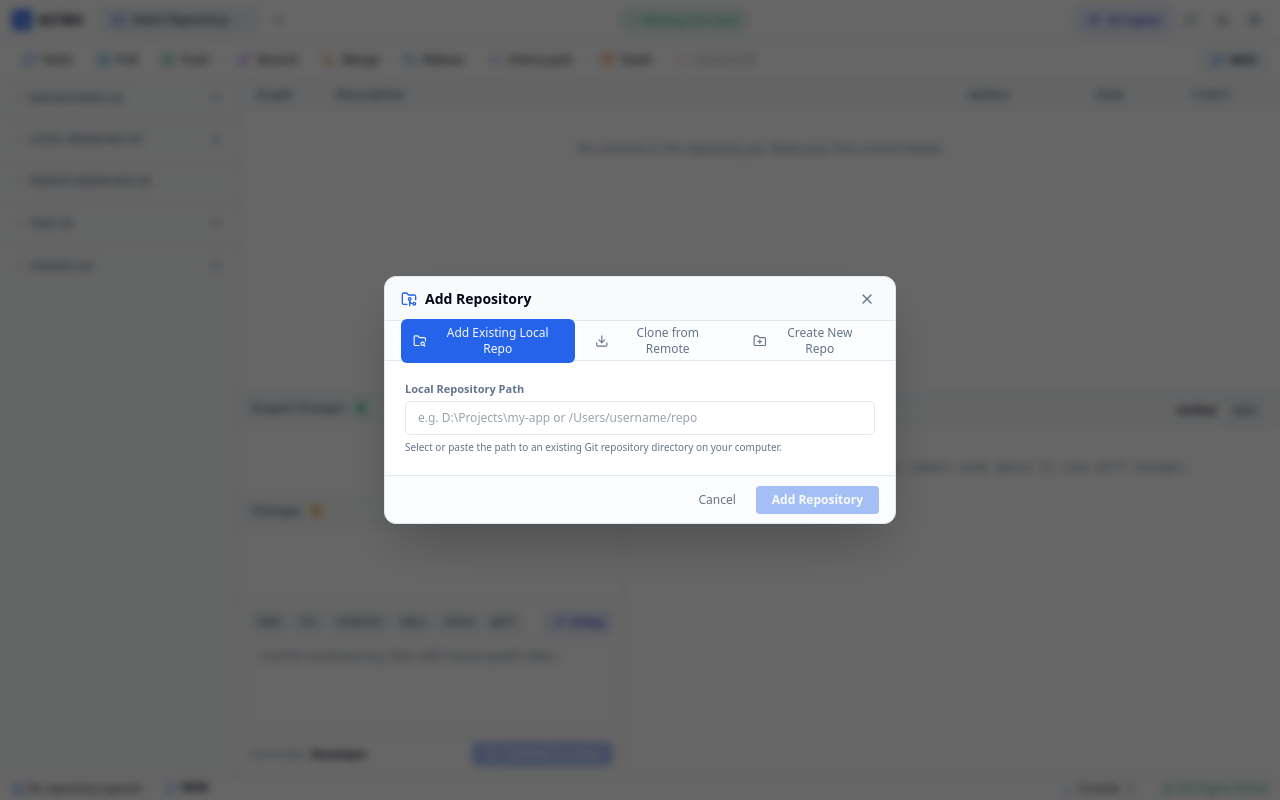
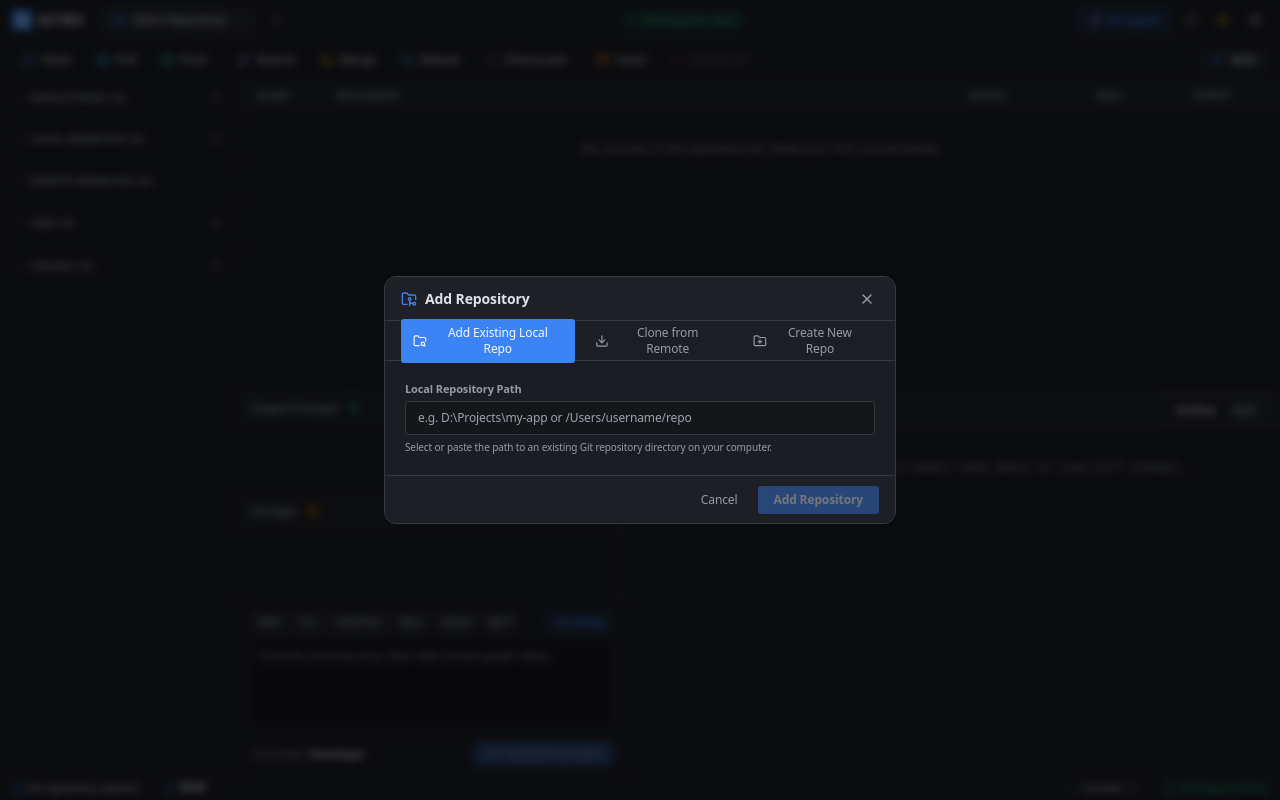
Before and after one commit to chenarmy/GITBX, a Vue app: page / in a window 1280 px wide. Built offline with nearby package versions, Linux system fonts and the light colour scheme; the HTML template or start-up script is replaced by a standard one.

Commit message:
style: align GITBX UI with DBX workbench

```diff
--- a/src/App.vue
+++ b/src/App.vue
@@ -49,7 +49,7 @@ onUnmounted(() => {
 </script>
 
 <template>
-  <div class="h-screen w-screen flex flex-col bg-background text-foreground overflow-hidden font-sans">
+  <div class="dbx-shell h-screen w-screen flex flex-col bg-background text-foreground overflow-hidden font-sans">
     <!-- Top Header -->
     <NavbarHeader />
 
@@ -62,7 +62,7 @@ onUnmounted(() => {
       <SidebarWorkspace />
 
       <!-- 2. Central & Right Workspace Layout -->
-      <div class="flex-1 flex flex-col overflow-hidden min-h-0">
+      <div class="flex-1 flex flex-col overflow-hidden min-h-0 dbx-workspace">
         <!-- Top Half: Commit Graph Tree View (45% height) -->
         <div class="h-[45%] flex flex-col overflow-hidden min-h-[160px]">
           <CommitGraphCanvas />
--- a/src/assets/main.css
+++ b/src/assets/main.css
@@ -3,51 +3,50 @@
 @tailwind utilities;
 
 @layer base {
-  /* Default: Light Mode (DBX SaaS Style) */
+  /* DBX family: dark desktop-workbench defaults with a quiet blue accent. */
   :root {
-    --background: 0 0% 100%;
-    --foreground: 222.2 84% 4.9%;
-    --card: 0 0% 100%;
-    --card-foreground: 222.2 84% 4.9%;
-    --popover: 0 0% 100%;
-    --popover-foreground: 222.2 84% 4.9%;
-    --primary: 221.2 83.2% 53.3%;
-    --primary-foreground: 210 40% 98%;
-    --secondary: 210 40% 96.1%;
-    --secondary-foreground: 222.2 47.4% 11.2%;
-    --muted: 210 40% 96.1%;
-    --muted-foreground: 215.4 16.3% 46.9%;
-    --accent: 210 40% 96.1%;
-    --accent-foreground: 222.2 47.4% 11.2%;
-    --destructive: 0 84.2% 60.2%;
-    --destructive-foreground: 210 40% 98%;
-    --border: 214.3 31.8% 91.4%;
-    --input: 214.3 31.8% 91.4%;
-    --ring: 221.2 83.2% 53.3%;
-    --radius: 0.5rem;
+    --background: 220 13% 9%;
+    --foreground: 220 18% 89%;
+    --card: 220 13% 12%;
+    --card-foreground: 220 18% 89%;
+    --popover: 220 13% 14%;
+    --popover-foreground: 220 18% 89%;
+    --primary: 217 91% 60%;
+    --primary-foreground: 220 20% 98%;
+    --secondary: 220 12% 16%;
+    --secondary-foreground: 220 18% 89%;
+    --muted: 220 12% 15%;
+    --muted-foreground: 220 8% 62%;
+    --accent: 220 12% 19%;
+    --accent-foreground: 220 18% 94%;
+    --destructive: 0 63% 55%;
+    --destructive-foreground: 220 20% 98%;
+    --border: 220 10% 23%;
+    --input: 220 10% 25%;
+    --ring: 217 91% 60%;
+    --radius: 0.3rem;
   }
 
-  /* Dark Mode */
-  .dark {
-    --background: 224 71% 4%;
-    --foreground: 213 31% 91%;
-    --card: 224 71% 4%;
-    --card-foreground: 213 31% 91%;
-    --popover: 224 71% 4%;
-    --popover-foreground: 215 20.2% 65.1%;
-    --primary: 217.2 91.2% 59.8%;
-    --primary-foreground: 222.2 47.4% 1.2%;
-    --secondary: 222.2 47.4% 11.2%;
-    --secondary-foreground: 210 40% 98%;
-    --muted: 223 47% 11%;
-    --muted-foreground: 215.4 16.3% 56.9%;
-    --accent: 216 34% 17%;
-    --accent-foreground: 210 40% 98%;
-    --destructive: 0 63% 31%;
-    --destructive-foreground: 210 40% 98%;
-    --border: 216 34% 17%;
-    --input: 216 34% 17%;
-    --ring: 216 34% 17%;
+  .light {
+    --background: 220 18% 97%;
+    --foreground: 220 18% 16%;
+    --card: 0 0% 100%;
+    --card-foreground: 220 18% 16%;
+    --popover: 0 0% 100%;
+    --popover-foreground: 220 18% 16%;
+    --primary: 217 83% 53%;
+    --primary-foreground: 0 0% 100%;
+    --secondary: 220 16% 94%;
+    --secondary-foreground: 220 18% 20%;
+    --muted: 220 16% 95%;
+    --muted-foreground: 220 8% 47%;
+    --accent: 220 16% 91%;
+    --accent-foreground: 220 18% 18%;
+    --destructive: 0 72% 51%;
+    --destructive-foreground: 0 0% 100%;
+    --border: 220 14% 87%;
+    --input: 220 14% 84%;
+    --ring: 217 83% 53%;
   }
 }
 
@@ -60,21 +59,109 @@
   background: transparent;
 }
 ::-webkit-scrollbar-thumb {
-  background: rgba(148, 163, 184, 0.4);
-  border-radius: 4px;
+  background: hsl(var(--border));
+  border-radius: 2px;
 }
 ::-webkit-scrollbar-thumb:hover {
-  background: rgba(100, 116, 139, 0.6);
+  background: hsl(var(--muted-foreground) / 0.65);
 }
 
-/* Subtle smooth transition for themes */
+/* DBX uses compact, flat workbench surfaces instead of floating cards. */
 * {
   border-color: hsl(var(--border));
 }
 
+html,
+body,
+#app {
+  background: hsl(var(--background));
+}
+
 body {
-  background-color: hsl(var(--background));
   color: hsl(var(--foreground));
-  font-family: -apple-system, BlinkMacSystemFont, "Segoe UI", Roboto, "Helvetica Neue", Arial, sans-serif;
+  font-family: Inter, ui-sans-serif, -apple-system, BlinkMacSystemFont, "Segoe UI", sans-serif;
+  font-size: 12px;
   -webkit-font-smoothing: antialiased;
 }
+
+.dbx-shell {
+  letter-spacing: -0.01em;
+}
+
+.dbx-shell button,
+.dbx-shell input,
+.dbx-shell textarea {
+  border-radius: 3px;
+}
+
+.dbx-shell .shadow-2xl,
+.dbx-shell .shadow-xl,
+.dbx-shell .shadow-lg,
+.dbx-shell .shadow-md,
+.dbx-shell .shadow-sm,
+.dbx-shell .shadow-xs,
+.dbx-shell .shadow-2xs {
+  box-shadow: none;
+}
+
+.dbx-shell .dbx-header {
+  background: hsl(var(--card));
+  border-bottom-color: hsl(var(--border));
+}
+
+.dbx-shell .dbx-toolbar {
+  background: hsl(var(--card));
+}
+
+.dbx-shell .dbx-sidebar {
+  background: hsl(var(--background));
+}
+
+.dbx-shell .dbx-section-heading {
+  color: hsl(var(--muted-foreground));
+  font-size: 10px;
+  font-weight: 700;
+  letter-spacing: 0.06em;
+  text-transform: uppercase;
+}
+
+.dbx-shell .dbx-selected {
+  background: hsl(var(--primary) / 0.14);
+  color: hsl(var(--primary));
+}
+
+.dbx-shell .dbx-pane-header {
+  background: hsl(var(--muted) / 0.72);
+  color: hsl(var(--muted-foreground));
+  font-size: 11px;
+  letter-spacing: 0.01em;
+}
+
+.dbx-shell .dbx-muted-button {
+  color: hsl(var(--muted-foreground));
+}
+
+.dbx-shell .dbx-muted-button:hover {
+  color: hsl(var(--foreground));
+  background: hsl(var(--accent));
+}
+
+.dbx-shell .dbx-icon-button {
+  height: 24px;
+  width: 24px;
+  align-items: center;
+  display: inline-flex;
+  justify-content: center;
+}
+
+.dbx-shell .dbx-toolbar-button {
+  border: 1px solid transparent;
+  color: hsl(var(--foreground));
+  font-size: 11px;
+  height: 26px;
+}
+
+.dbx-shell .dbx-toolbar-button:hover {
+  background: hsl(var(--accent));
+  border-color: hsl(var(--border));
+}
--- a/src/components/diff/DiffViewer.vue
+++ b/src/components/diff/DiffViewer.vue
@@ -12,9 +12,9 @@ const viewMode = ref<'unified' | 'split'>('unified');
 </script>
 
 <template>
-  <div class="h-full flex flex-col bg-card overflow-hidden text-xs">
+  <div class="dbx-diff h-full flex flex-col bg-card overflow-hidden text-xs">
     <!-- Diff Header -->
-    <div class="h-8 bg-muted/40 border-b border-border flex items-center justify-between px-3 select-none">
+    <div class="dbx-pane-header h-8 bg-muted/40 border-b border-border flex items-center justify-between px-3 select-none">
       <div class="flex items-center space-x-2 truncate">
         <FileCode class="w-4 h-4 text-primary shrink-0" />
         <span class="font-bold text-foreground truncate">{{ diffStore.selectedFile || 'No file selected' }}</span>
--- a/src/components/graph/CommitGraphCanvas.vue
+++ b/src/components/graph/CommitGraphCanvas.vue
@@ -135,9 +135,9 @@ function formatTime(timestamp: number) {
 </script>
 
 <template>
-  <div class="flex-1 flex flex-col bg-card overflow-hidden border-b border-border text-xs">
+  <div class="dbx-graph flex-1 flex flex-col bg-card overflow-hidden border-b border-border text-xs">
     <!-- Header row -->
-    <div class="h-7 bg-muted/40 border-b border-border flex items-center text-muted-foreground font-bold px-2 select-none">
+    <div class="dbx-pane-header h-7 bg-muted/40 border-b border-border flex items-center text-muted-foreground font-bold px-2 select-none">
       <div class="w-20 pl-2">Graph</div>
       <div class="flex-1 pl-2">Description</div>
       <div class="w-32">Author</div>
--- a/src/components/layout/ConsolePanel.vue
+++ b/src/components/layout/ConsolePanel.vue
@@ -68,10 +68,10 @@ watch(
 <template>
   <div
     v-if="consoleStore.isOpen"
-    class="h-60 bg-card border-t border-border flex flex-col select-none text-xs shadow-2xl z-20"
+    class="dbx-console h-60 bg-card border-t border-border flex flex-col select-none text-xs z-20"
   >
     <!-- Console Toolbar Header -->
-    <div class="h-8 bg-muted/50 border-b border-border flex items-center justify-between px-3 select-none">
+    <div class="dbx-pane-header h-8 bg-muted/50 border-b border-border flex items-center justify-between px-3 select-none">
       <div class="flex items-center space-x-2">
         <div class="flex items-center space-x-1.5 font-bold text-foreground">
           <Terminal class="w-3.5 h-3.5 text-primary" />
--- a/src/components/layout/FooterBar.vue
+++ b/src/components/layout/FooterBar.vue
@@ -13,7 +13,7 @@ const consoleStore = useConsoleStore();
 </script>
 
 <template>
-  <footer class="h-6 bg-card border-t border-border flex items-center justify-between px-3 text-[11px] select-none text-muted-foreground z-30 shadow-2xs">
+  <footer class="dbx-footer h-6 bg-card border-t border-border flex items-center justify-between px-3 text-[11px] select-none text-muted-foreground z-30">
     <!-- Left: Repo & Branch Status -->
     <div class="flex items-center space-x-3">
       <div class="flex items-center space-x-1 font-medium text-foreground truncate max-w-xs">
--- a/src/components/layout/MainToolbar.vue
+++ b/src/components/layout/MainToolbar.vue
@@ -115,7 +115,7 @@ async function handleCherryPick() {
 </script>
 
 <template>
-  <div class="flex flex-col bg-card border-b border-border">
+  <div class="dbx-toolbar flex flex-col bg-card border-b border-border">
     <!-- In-progress Operation Banner (Merge / Rebase / Cherry-pick) -->
     <div
       v-if="repoStore.repoInfo?.is_merging || repoStore.repoInfo?.is_rebasing || repoStore.repoInfo?.is_cherry_picking"
@@ -186,7 +186,7 @@ async function handleCherryPick() {
     </div>
 
     <!-- Main Toolbar Row -->
-    <div class="h-10 flex items-center justify-between px-3 text-xs select-none">
+    <div class="dbx-toolbar-actions h-10 flex items-center justify-between px-3 text-xs select-none">
       <div class="flex items-center space-x-1">
         <!-- Fetch Button -->
         <button
--- a/src/components/layout/NavbarHeader.vue
+++ b/src/components/layout/NavbarHeader.vue
@@ -64,12 +64,12 @@ onUnmounted(() => {
 
 <template>
   <header
-    class="h-10 bg-card border-b border-border flex items-center justify-between px-3 text-xs select-none relative z-30 shadow-sm"
+    class="dbx-header h-10 bg-card border-b border-border flex items-center justify-between px-3 text-xs select-none relative z-30"
   >
     <!-- Left: App Logo & Repo Dropdown Selector -->
     <div class="flex items-center space-x-2">
       <div class="flex items-center space-x-1.5 font-bold tracking-tight cursor-pointer hover:opacity-85 transition">
-        <div class="w-5 h-5 rounded bg-primary flex items-center justify-center text-primary-foreground shadow-sm">
+        <div class="w-5 h-5 rounded-sm bg-primary flex items-center justify-center text-primary-foreground">
           <FolderGit2 class="w-3.5 h-3.5" />
         </div>
         <span class="text-sm font-black tracking-wider text-foreground">GITBX</span>
@@ -81,7 +81,7 @@ onUnmounted(() => {
       <div id="repo-dropdown-container" class="relative">
         <button
           @click.stop="isRepoDropdownOpen = !isRepoDropdownOpen"
-          class="flex items-center space-x-1.5 px-2.5 py-1 rounded-md bg-secondary hover:bg-accent border border-border text-foreground font-medium transition active:scale-95 max-w-[260px] shadow-sm"
+          class="flex items-center space-x-1.5 px-2.5 py-1 rounded-sm bg-secondary hover:bg-accent border border-border text-foreground font-medium transition active:scale-95 max-w-[260px]"
         >
           <FolderOpen class="w-3.5 h-3.5 text-primary shrink-0" />
           <span class="truncate">{{ repoStore.repoInfo?.name || 'Select Repository' }}</span>
@@ -159,7 +159,7 @@ onUnmounted(() => {
     <div class="flex items-center space-x-1.5">
       <button
         @click="aiStore.openAiModal()"
-        class="flex items-center space-x-1.5 px-2.5 py-1 rounded-md bg-indigo-50 hover:bg-indigo-100 text-indigo-700 border border-indigo-200 dark:bg-indigo-950/40 dark:hover:bg-indigo-900/60 dark:text-indigo-300 dark:border-indigo-800 active:scale-95 transition shadow-sm font-medium"
+          class="flex items-center space-x-1.5 px-2.5 py-1 rounded-sm bg-primary/10 hover:bg-primary/20 text-primary border border-primary/30 active:scale-95 transition font-medium"
         title="Open AI Commit & Assistant Modal"
       >
         <Sparkles class="w-3.5 h-3.5 text-indigo-600 dark:text-indigo-400" />
--- a/src/components/layout/SidebarWorkspace.vue
+++ b/src/components/layout/SidebarWorkspace.vue
@@ -42,12 +42,12 @@ function openContextMenu(e: MouseEvent, branch: BranchItem) {
 </script>
 
 <template>
-  <aside class="w-60 bg-muted/30 dark:bg-card border-r border-border flex flex-col select-none overflow-y-auto text-xs shadow-sm">
+  <aside class="dbx-sidebar w-60 bg-muted/30 dark:bg-card border-r border-border flex flex-col select-none overflow-y-auto text-xs">
     <!-- Repositories Section (SourceTree style) -->
     <div class="p-2 border-b border-border">
       <div
         @click="isReposOpen = !isReposOpen"
-        class="flex items-center justify-between text-muted-foreground font-bold px-1.5 mb-1 text-[10px] tracking-wider uppercase cursor-pointer hover:text-foreground"
+        class="dbx-section-heading flex items-center justify-between text-muted-foreground font-bold px-1.5 mb-1 text-[10px] tracking-wider uppercase cursor-pointer hover:text-foreground"
       >
         <div class="flex items-center space-x-1">
           <component :is="isReposOpen ? ChevronDown : ChevronRight" class="w-3 h-3" />
@@ -91,7 +91,7 @@ function openContextMenu(e: MouseEvent, branch: BranchItem) {
     <div class="p-2 border-b border-border">
       <div
         @click="isBranchesOpen = !isBranchesOpen"
-        class="flex items-center justify-between text-muted-foreground font-bold px-1.5 py-0.5 cursor-pointer hover:text-foreground text-[10px] tracking-wider uppercase"
+        class="dbx-section-heading flex items-center justify-between text-muted-foreground font-bold px-1.5 py-0.5 cursor-pointer hover:text-foreground text-[10px] tracking-wider uppercase"
       >
         <div class="flex items-center space-x-1">
           <component :is="isBranchesOpen ? ChevronDown : ChevronRight" class="w-3 h-3" />
@@ -139,7 +139,7 @@ function openContextMenu(e: MouseEvent, branch: BranchItem) {
     <div class="p-2 border-b border-border">
       <div
         @click="isRemotesOpen = !isRemotesOpen"
-        class="flex items-center justify-between text-muted-foreground font-bold px-1.5 py-0.5 cursor-pointer hover:text-foreground text-[10px] tracking-wider uppercase"
+        class="dbx-section-heading flex items-center justify-between text-muted-foreground font-bold px-1.5 py-0.5 cursor-pointer hover:text-foreground text-[10px] tracking-wider uppercase"
       >
         <div class="flex items-center space-x-1">
           <component :is="isRemotesOpen ? ChevronDown : ChevronRight" class="w-3 h-3" />
@@ -165,7 +165,7 @@ function openContextMenu(e: MouseEvent, branch: BranchItem) {
     <div class="p-2 border-b border-border">
       <div
         @click="isTagsOpen = !isTagsOpen"
-        class="flex items-center justify-between text-muted-foreground font-bold px-1.5 py-0.5 cursor-pointer hover:text-foreground text-[10px] tracking-wider uppercase"
+        class="dbx-section-heading flex items-center justify-between text-muted-foreground font-bold px-1.5 py-0.5 cursor-pointer hover:text-foreground text-[10px] tracking-wider uppercase"
       >
         <div class="flex items-center space-x-1">
           <component :is="isTagsOpen ? ChevronDown : ChevronRight" class="w-3 h-3" />
@@ -196,7 +196,7 @@ function openContextMenu(e: MouseEvent, branch: BranchItem) {
     <div class="p-2">
       <div
         @click="isStashesOpen = !isStashesOpen"
-        class="flex items-center justify-between text-muted-foreground font-bold px-1.5 py-0.5 cursor-pointer hover:text-foreground text-[10px] tracking-wider uppercase"
+        class="dbx-section-heading flex items-center justify-between text-muted-foreground font-bold px-1.5 py-0.5 cursor-pointer hover:text-foreground text-[10px] tracking-wider uppercase"
       >
         <div class="flex items-center space-x-1">
           <component :is="isStashesOpen ? ChevronDown : ChevronRight" class="w-3 h-3" />
--- a/src/components/staging/CommitBox.vue
+++ b/src/components/staging/CommitBox.vue
@@ -40,7 +40,7 @@ async function handleCommit() {
 </script>
 
 <template>
-  <div class="h-44 bg-card border-t border-border flex flex-col p-2.5 text-xs select-none shrink-0">
+  <div class="dbx-commit-box h-44 bg-card border-t border-border flex flex-col p-2.5 text-xs select-none shrink-0">
     <!-- Conventional Commit shortcuts & AI Trigger -->
     <div class="flex items-center justify-between mb-1.5 gap-1">
       <div class="flex items-center flex-wrap gap-1 overflow-hidden">
@@ -56,7 +56,7 @@ async function handleCommit() {
 
       <button
         @click="aiStore.openAiModal()"
-        class="flex items-center space-x-1 px-2 py-0.5 rounded-md bg-indigo-50 hover:bg-indigo-100 text-indigo-700 border border-indigo-200 dark:bg-indigo-950/40 dark:text-indigo-300 dark:border-indigo-800 transition text-[10px] font-bold active:scale-95 shrink-0 whitespace-nowrap"
+        class="flex items-center space-x-1 px-2 py-0.5 rounded-sm bg-primary/10 hover:bg-primary/20 text-primary border border-primary/30 transition text-[10px] font-bold active:scale-95 shrink-0 whitespace-nowrap"
       >
         <Sparkles class="w-3 h-3 text-indigo-600 dark:text-indigo-400" />
         <span>AI Msg</span>
@@ -67,7 +67,7 @@ async function handleCommit() {
     <textarea
       v-model="commitMessage"
       placeholder="Commit summary (e.g. feat: add Canvas graph view)..."
-      class="flex-1 w-full bg-background border border-border rounded-md p-2 text-foreground font-sans text-xs focus:outline-none focus:ring-1 focus:ring-primary resize-none placeholder:text-muted-foreground shadow-xs min-h-[60px]"
+      class="flex-1 w-full bg-background border border-border rounded-sm p-2 text-foreground font-sans text-xs focus:outline-none focus:ring-1 focus:ring-primary resize-none placeholder:text-muted-foreground min-h-[60px]"
     ></textarea>
 
     <!-- Bottom Actions: Author info & Commit Button -->
--- a/src/components/staging/StagingPanel.vue
+++ b/src/components/staging/StagingPanel.vue
@@ -51,10 +51,10 @@ async function handleDiscardFile(e: Event, filePath: string) {
 </script>
 
 <template>
-  <div class="h-full flex flex-col bg-card border-r border-border text-xs select-none overflow-hidden">
+  <div class="dbx-staging h-full flex flex-col bg-card border-r border-border text-xs select-none overflow-hidden">
     <!-- Staged Changes Section -->
     <div class="flex-1 flex flex-col min-h-0 border-b border-border">
-      <div class="h-7 bg-muted/40 px-2.5 flex items-center justify-between font-bold text-muted-foreground border-b border-border">
+      <div class="dbx-pane-header h-7 bg-muted/40 px-2.5 flex items-center justify-between font-bold text-muted-foreground border-b border-border">
         <div class="flex items-center space-x-1.5">
           <span>Staged Changes</span>
           <span class="px-1.5 py-0.2 rounded text-[10px] font-bold bg-emerald-100 text-emerald-800 dark:bg-emerald-950/50 dark:text-emerald-300">
@@ -97,7 +97,7 @@ async function handleDiscardFile(e: Event, filePath: string) {
 
     <!-- Unstaged Changes & Untracked Files Section -->
     <div class="flex-1 flex flex-col min-h-0">
-      <div class="h-7 bg-muted/40 px-2.5 flex items-center justify-between font-bold text-muted-foreground border-b border-border">
+      <div class="dbx-pane-header h-7 bg-muted/40 px-2.5 flex items-center justify-between font-bold text-muted-foreground border-b border-border">
         <div class="flex items-center space-x-1.5">
           <span>Changes</span>
           <span class="px-1.5 py-0.2 rounded text-[10px] font-bold bg-amber-100 text-amber-800 dark:bg-amber-950/50 dark:text-amber-300">
--- a/src/stores/settings.ts
+++ b/src/stores/settings.ts
@@ -9,7 +9,7 @@ function getInitialTheme(): boolean {
     if (saved === 'dark') return true;
     if (saved === 'light') return false;
   } catch {}
-  return false; // Default: Light mode
+  return true; // DBX defaults to its dark desktop workbench
 }
 
 export const useSettingsStore = defineStore('settings', () => {
```
